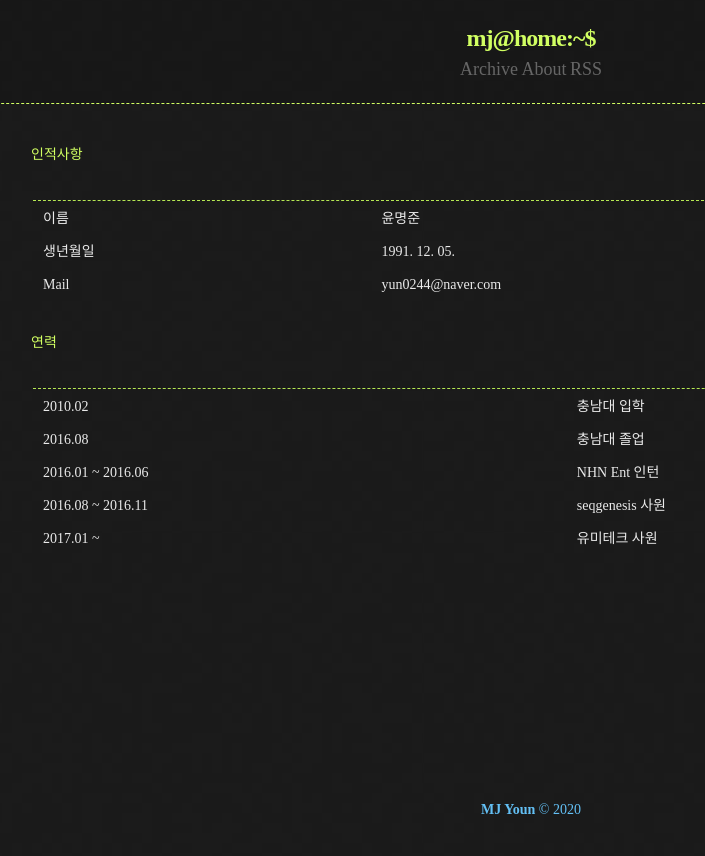
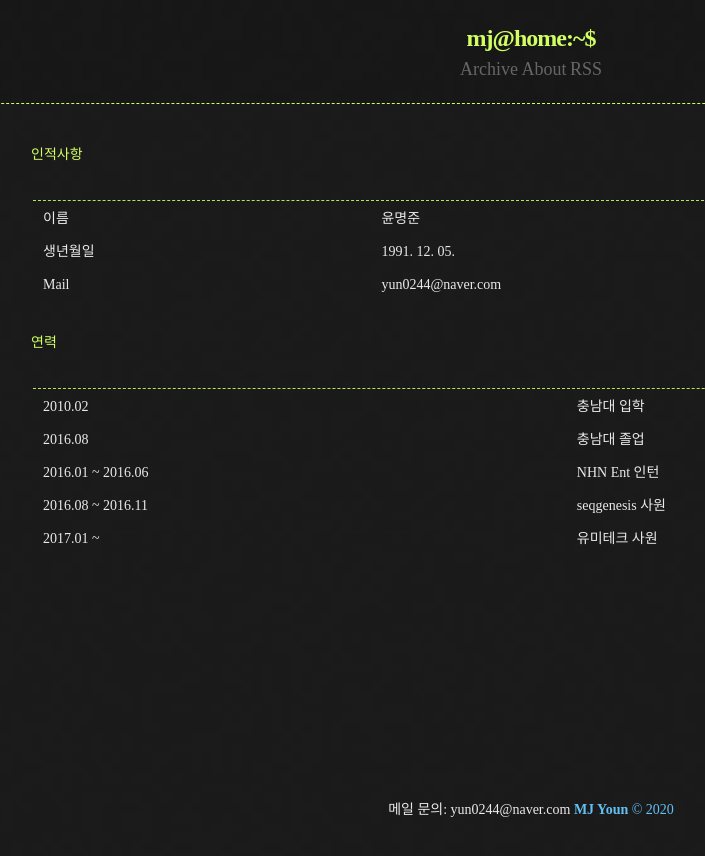
Before and after one commit to MJ-Youn/mj-youn.github.io, a Jekyll site: the page built from about.md, in a window 1280 px wide. Shown: the top 856 px of the page, without its empty margins (109-814 px from the left). Built offline with Jekyll 4.4.1, drawn with Linux system fonts in a browser that asks for light colours; some web fonts are replaced; some of the changed lines change nothing that is shown.

Commit message:
footer 수정

```diff
--- a/_includes/footer.html
+++ b/_includes/footer.html
@@ -1,4 +1,5 @@
 <footer>
+  <span>메일 문의: {{ site.author.email }}</span>
   <a href="https://creativecommons.org/licenses/by-nc/3.0/deed.en_US">
     <span>
         <b>{{ site.owner}}</b>
--- a/about.md
+++ b/about.md
@@ -9,7 +9,7 @@ title: About
 |---|---|
 |이름|윤명준|
 |생년월일|1991. 12. 05.|
-|Mail|yun0244@naver.com|
+|Mail|{{ site.author.email }}|
 
 ### 연력
 
```
